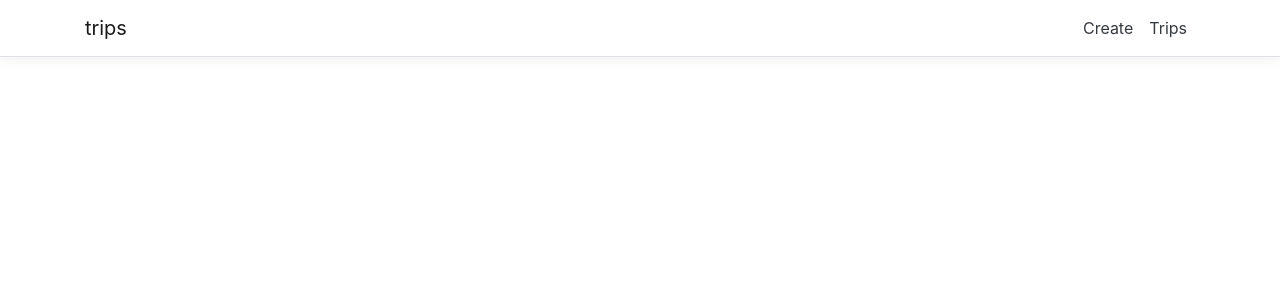
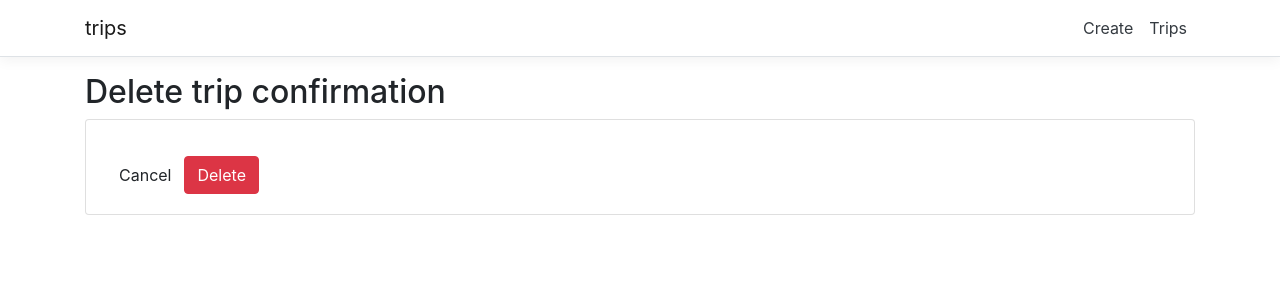
Before and after one commit to iosum/trips-react-asp, a React (Create React App) app in the folder ClientApp/: page /delete/1 in a window 1280 px wide. Shown: the top 300 px of the page. Built offline with nearby package versions, Linux system fonts and the light colour scheme; no server answers.

Commit message:
delete data

```diff
--- a/ClientApp/src/App.js
+++ b/ClientApp/src/App.js
@@ -4,19 +4,21 @@
 import { Home } from './components/Home';
 import './custom.css'
 import { Trips } from './components/trips/Trips';
-import {Create} from './components/trips/Create';
-import {Update} from './components/trips/Update';
+import { Create } from './components/trips/Create';
+import { Update } from './components/trips/Update';
+import { Delete } from './components/trips/Delete';
 
 export default class App extends Component {
   static displayName = App.name;
 
-  render () {
+  render() {
     return (
       <Layout>
         <Route exact path='/' component={Home} />
-        <Route path='/create' component={Create}/>
-        <Route path='/trips' component={Trips}/>
+        <Route path='/create' component={Create} />
+        <Route path='/trips' component={Trips} />
         <Route path='/update/:id' component={Update} />
+        <Route path='/delete/:id' component={Delete} />
       </Layout>
     );
   }
--- /dev/null
+++ b/ClientApp/src/components/trips/Delete.jsx
@@ -0,0 +1,76 @@
+import React, { Component } from "react";
+import axios from "axios";
+
+export class Delete extends Component {
+  constructor(props) {
+    super(props);
+
+    this.onCancel = this.onCancel.bind(this);
+    this.onConfirmation = this.onConfirmation.bind(this);
+
+    this.state = {
+      name: "",
+      description: "",
+      dateStarted: null,
+      dateCompleted: null,
+    };
+  }
+
+  componentDidMount() {
+    const { id } = this.props.match.params;
+
+    axios.get("api/Trips/SingleTrip/" + id).then((trip) => {
+      const response = trip.data;
+
+      this.setState({
+        name: response.name,
+        description: response.description,
+        dateStarted: new Date(response.dateStarted).toISOString().slice(0, 10),
+        dateCompleted: response.dateCompleted
+          ? new Date(response.dateCompleted).toISOString().slice(0, 10)
+          : null,
+      });
+    });
+  }
+
+  onCancel(e) {
+    const { history } = this.props;
+    // redirect to the trip view
+    history.push("/trips");
+  }
+
+  onConfirmation(e) {
+      // get the id
+      const {id} = this.props.match.params;
+      const {history} = this.props;
+
+      // send an http delete request
+      axios.delete("api/Trips/DeleteTrip/" + id)
+      .then(result => {
+          history.push('/trips');
+      })
+  }
+
+  render() {
+    return (
+      <div style={{ marginTop: 10 }}>
+        <h2>Delete trip confirmation</h2>
+
+        <div class="card">
+          <div class="card-body">
+            <h4 class="card-title">{this.state.name}</h4>
+            <p class="card-text"> {this.state.description} </p>
+            {/* cancel button will cancel the delete action and redirect to all the trips */}
+            <button class="btn btn-default" onClick={this.onCancel}>
+              Cancel
+            </button>
+            {/* delete button will delete the trip by sending an http request to the api */}
+            <button class="btn btn-danger" onClick={this.onConfirmation}>
+              Delete
+            </button>
+          </div>
+        </div>
+      </div>
+    );
+  }
+}
--- a/ClientApp/src/components/trips/Trips.jsx
+++ b/ClientApp/src/components/trips/Trips.jsx
@@ -7,7 +7,7 @@
     super(props);
 
     this.onTripUpdate = this.onTripUpdate.bind(this);
-
+    this.onTripDelete = this.onTripDelete.bind(this);
     this.state = {
       // store a list of trips
       trips: [],
@@ -22,8 +22,13 @@
   }
 
   onTripUpdate(id) {
-             const {history} = this.props;
-             history.push('/update/' + id);
+    const { history } = this.props;
+    history.push("/update/" + id);
+  }
+  // add a delete method to the all trips view
+  onTripDelete(id) {
+    const { history } = this.props;
+    history.push("/delete/" + id);
   }
 
   populateTripsData() {
@@ -57,15 +62,11 @@
                 <td>{trip.name}</td>
                 <td>{trip.description}</td>
                 {/* when we don't have a date, we need to display a dash */}
-                       <td>
-                         {new Date(trip.dateStarted).toISOString().slice(0, 10)}
-                       </td>
+                <td>{new Date(trip.dateStarted).toISOString().slice(0, 10)}</td>
                 {/* first check if we have a date, if yes, display the date, otherwise, display the dash */}
                 <td>
                   {trip.dateCompleted
-                           ? new Date(trip.dateCompleted)
-                               .toISOString()
-                               .slice(0, 10)
+                    ? new Date(trip.dateCompleted).toISOString().slice(0, 10)
                     : "-"}
                 </td>
                 <td>
@@ -77,6 +78,12 @@
                       className="btn btn-success"
                     >
                       Update
+                    </button>
+                    <button
+                      onClick={() => this.onTripDelete(trip.id)}
+                      className="btn btn-danger"
+                    >
+                      Delete
                     </button>
                   </div>
                 </td>
```
Lines whose indentation alone changed are shown as unchanged.
